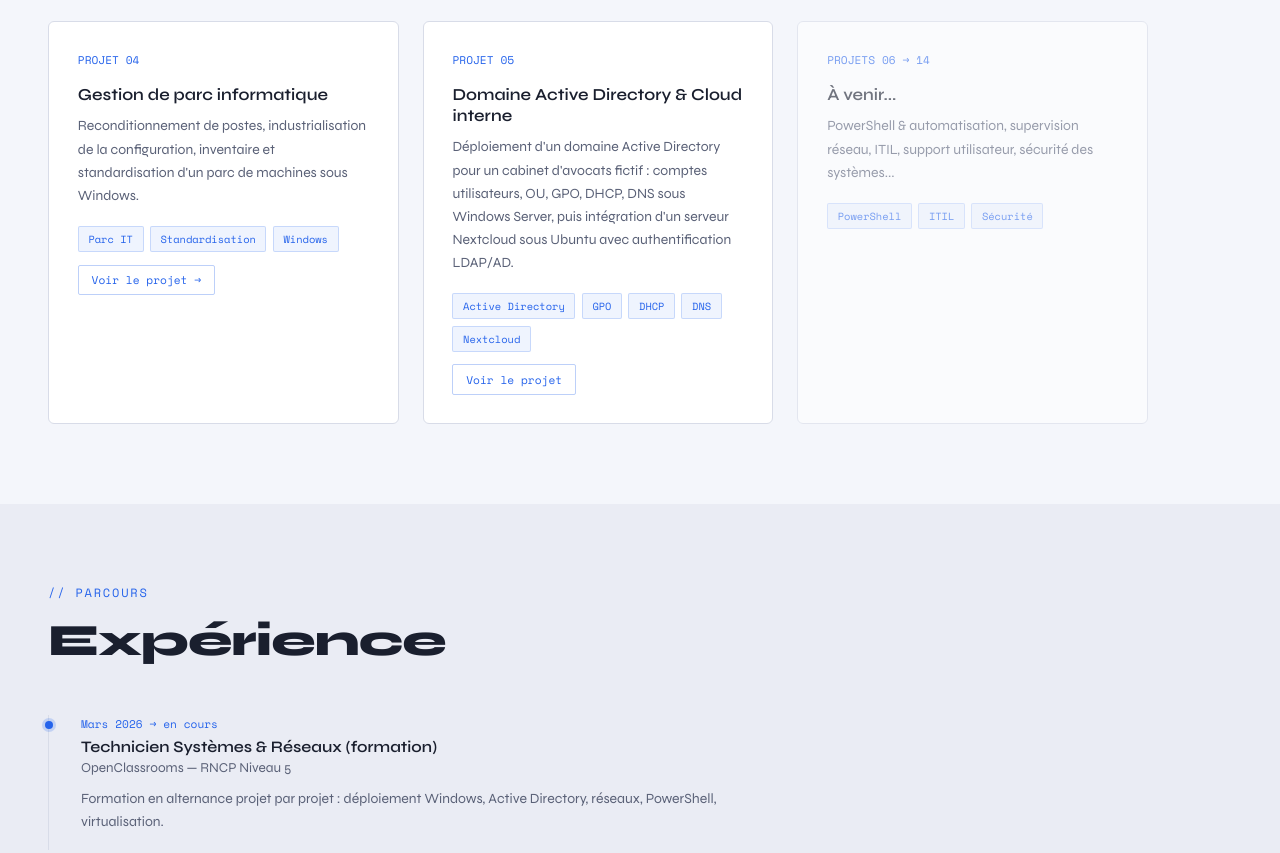
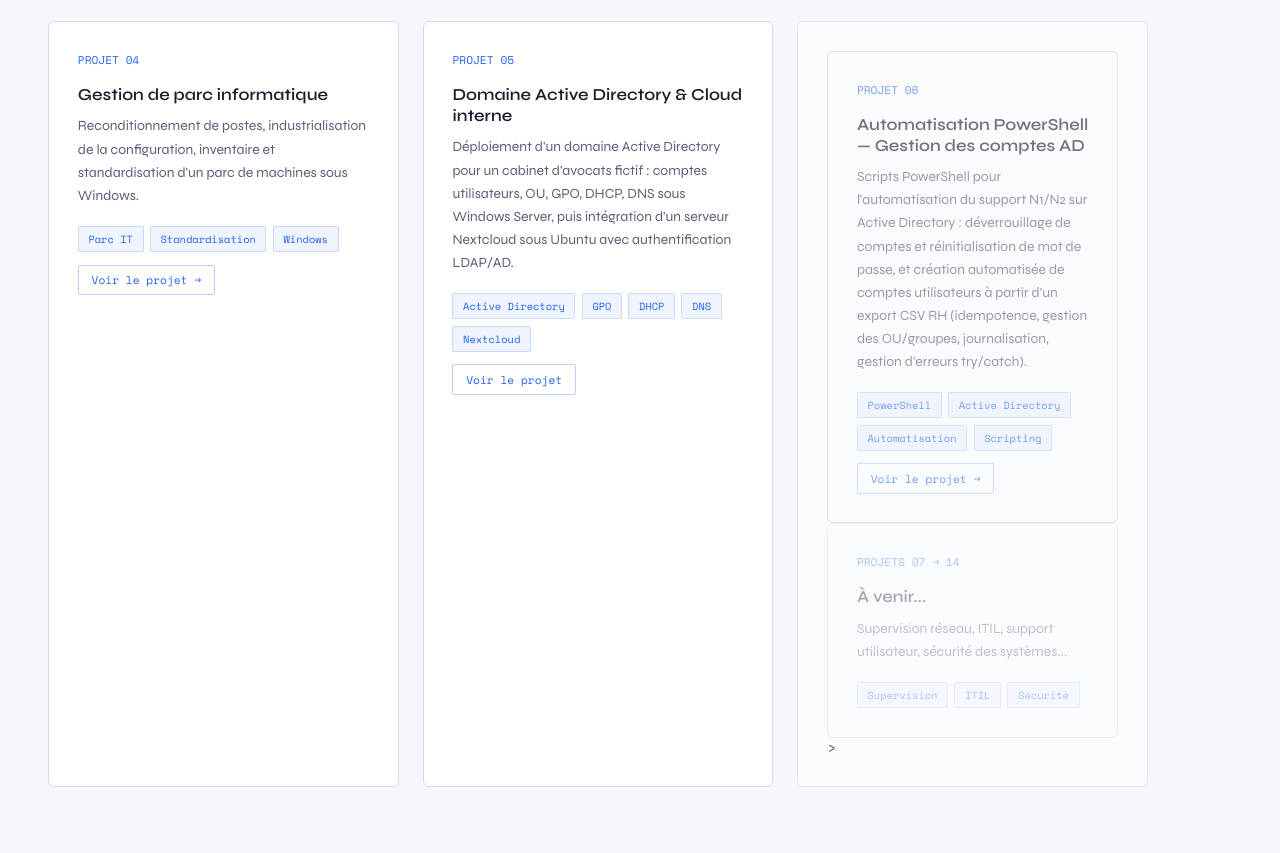
Before and after one commit to fabiopani97/fabiopani97.github.io, a plain HTML site: page index.html in a window 1280 px wide. Shown: the part 2009-2862 px from the top of the page. Drawn offline with nearby package versions, Linux system fonts and the light colour scheme.

Commit message:
Update index.html

```diff
--- a/index.html
+++ b/index.html
@@ -519,19 +519,33 @@
     </div>
 
     <div class="project-card wip">
-      <div class="project-num">PROJETS 06 → 14</div>
-      <div class="project-title">À venir...</div>
-      <p class="project-desc">PowerShell &amp; automatisation, supervision réseau, ITIL, support utilisateur, sécurité des systèmes...</p>
-      <div class="project-footer">
-        <div class="project-tags">
-          <span class="project-tag">PowerShell</span>
-          <span class="project-tag">ITIL</span>
-          <span class="project-tag">Sécurité</span>
-        </div>
-      </div>
+      <div class="project-card">
+  <div class="project-num">PROJET 06</div>
+  <div class="project-title">Automatisation PowerShell — Gestion des comptes AD</div>
+  <p class="project-desc">Scripts PowerShell pour l'automatisation du support N1/N2 sur Active Directory : déverrouillage de comptes et réinitialisation de mot de passe, et création automatisée de comptes utilisateurs à partir d'un export CSV RH (idempotence, gestion des OU/groupes, journalisation, gestion d'erreurs try/catch).</p>
+  <div class="project-footer">
+    <div class="project-tags">
+      <span class="project-tag">PowerShell</span>
+      <span class="project-tag">Active Directory</span>
+      <span class="project-tag">Automatisation</span>
+      <span class="project-tag">Scripting</span>
     </div>
+    <a href="projet-06.html" class="project-link">Voir le projet →</a>
+  </div>
+</div>
 
+<div class="project-card wip">
+  <div class="project-num">PROJETS 07 → 14</div>
+  <div class="project-title">À venir...</div>
+  <p class="project-desc">Supervision réseau, ITIL, support utilisateur, sécurité des systèmes...</p>
+  <div class="project-footer">
+    <div class="project-tags">
+      <span class="project-tag">Supervision</span>
+      <span class="project-tag">ITIL</span>
+      <span class="project-tag">Sécurité</span>
+    </div>
   </div>
+</div>>
 </section>
 
 <!-- EXPERIENCE -->
```
